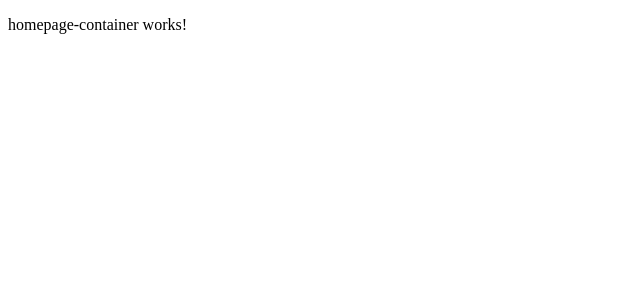
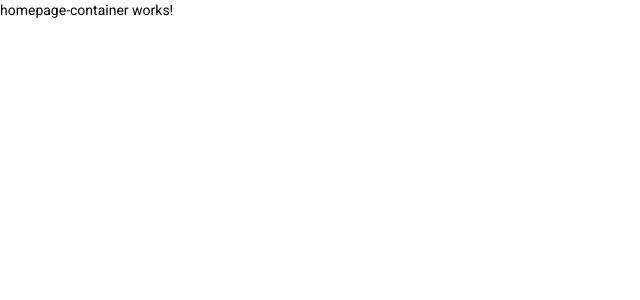
Before and after one commit to dawid-szymczak-ynd/miku, an Angular app: page / in a window 1280 px wide. Shown: the top 300 px of the page, without its empty margins (0-640 px from the left). Built offline with nearby package versions, Linux system fonts and the light colour scheme.

Commit message:
chore(miku-credit-front): add angular material - #4

```diff
--- a/angular.json
+++ b/angular.json
@@ -21,11 +21,11 @@
             "polyfills": "apps/miku-credit-front/src/polyfills.ts",
             "tsConfig": "apps/miku-credit-front/tsconfig.app.json",
             "aot": true,
-            "assets": [
-              "apps/miku-credit-front/src/favicon.ico",
-              "apps/miku-credit-front/src/assets"
+            "assets": ["apps/miku-credit-front/src/favicon.ico", "apps/miku-credit-front/src/assets"],
+            "styles": [
+              "./node_modules/@angular/material/prebuilt-themes/indigo-pink.css",
+              "apps/miku-credit-front/src/styles.scss"
             ],
-            "styles": ["apps/miku-credit-front/src/styles.scss"],
             "scripts": []
           },
           "configurations": {
@@ -80,10 +80,7 @@
         "lint": {
           "builder": "@angular-devkit/build-angular:tslint",
           "options": {
-            "tsConfig": [
-              "apps/miku-credit-front/tsconfig.app.json",
-              "apps/miku-credit-front/tsconfig.spec.json"
-            ],
+            "tsConfig": ["apps/miku-credit-front/tsconfig.app.json", "apps/miku-credit-front/tsconfig.spec.json"],
             "exclude": ["**/node_modules/**", "!apps/miku-credit-front/**/*"]
           }
         },
@@ -120,10 +117,7 @@
           "builder": "@angular-devkit/build-angular:tslint",
           "options": {
             "tsConfig": ["apps/miku-credit-front-e2e/tsconfig.e2e.json"],
-            "exclude": [
-              "**/node_modules/**",
-              "!apps/miku-credit-front-e2e/**/*"
-            ]
+            "exclude": ["**/node_modules/**", "!apps/miku-credit-front-e2e/**/*"]
           }
         }
       }
@@ -166,10 +160,7 @@
         "lint": {
           "builder": "@angular-devkit/build-angular:tslint",
           "options": {
-            "tsConfig": [
-              "apps/api/tsconfig.app.json",
-              "apps/api/tsconfig.spec.json"
-            ],
+            "tsConfig": ["apps/api/tsconfig.app.json", "apps/api/tsconfig.spec.json"],
             "exclude": ["**/node_modules/**", "!apps/api/**/*"]
           }
         },
@@ -192,10 +183,7 @@
         "lint": {
           "builder": "@angular-devkit/build-angular:tslint",
           "options": {
-            "tsConfig": [
-              "libs/api-interfaces/tsconfig.lib.json",
-              "libs/api-interfaces/tsconfig.spec.json"
-            ],
+            "tsConfig": ["libs/api-interfaces/tsconfig.lib.json", "libs/api-interfaces/tsconfig.spec.json"],
             "exclude": ["**/node_modules/**", "!libs/api-interfaces/**/*"]
           }
         },
@@ -247,10 +235,7 @@
         "lint": {
           "builder": "@angular-devkit/build-angular:tslint",
           "options": {
-            "tsConfig": [
-              "apps/book-keeper/tsconfig.app.json",
-              "apps/book-keeper/tsconfig.spec.json"
-            ],
+            "tsConfig": ["apps/book-keeper/tsconfig.app.json", "apps/book-keeper/tsconfig.spec.json"],
             "exclude": ["**/node_modules/**", "!apps/book-keeper/**/*"]
           }
         },
@@ -302,10 +287,7 @@
         "lint": {
           "builder": "@angular-devkit/build-angular:tslint",
           "options": {
-            "tsConfig": [
-              "apps/subcriptio-muneris/tsconfig.app.json",
-              "apps/subcriptio-muneris/tsconfig.spec.json"
-            ],
+            "tsConfig": ["apps/subcriptio-muneris/tsconfig.app.json", "apps/subcriptio-muneris/tsconfig.spec.json"],
             "exclude": ["**/node_modules/**", "!apps/subcriptio-muneris/**/*"]
           }
         },
@@ -328,10 +310,7 @@
         "lint": {
           "builder": "@angular-devkit/build-angular:tslint",
           "options": {
-            "tsConfig": [
-              "tools/tsconfig.tools.json",
-              "tools/tsconfig.spec.json"
-            ],
+            "tsConfig": ["tools/tsconfig.tools.json", "tools/tsconfig.spec.json"],
             "exclude": ["**/node_modules/**", "!tools/scripts/**"]
           }
         },
@@ -358,10 +337,7 @@
               "libs/miku-credit-front/homepage/tsconfig.lib.json",
               "libs/miku-credit-front/homepage/tsconfig.spec.json"
             ],
-            "exclude": [
-              "**/node_modules/**",
-              "!libs/miku-credit-front/homepage/**/*"
-            ]
+            "exclude": ["**/node_modules/**", "!libs/miku-credit-front/homepage/**/*"]
           }
         },
         "test": {
--- a/apps/miku-credit-front/src/app/app.module.ts
+++ b/apps/miku-credit-front/src/app/app.module.ts
@@ -1,6 +1,7 @@
 import { HttpClientModule } from '@angular/common/http';
 import { NgModule } from '@angular/core';
 import { BrowserModule } from '@angular/platform-browser';
+import { BrowserAnimationsModule } from '@angular/platform-browser/animations';
 import { RouterModule } from '@angular/router';
 
 import { AppComponent } from './app.component';
@@ -8,7 +9,7 @@ import { routes } from './main.routes';
 
 @NgModule({
   declarations: [AppComponent],
-  imports: [BrowserModule, HttpClientModule, RouterModule.forRoot(routes)],
+  imports: [BrowserModule, HttpClientModule, RouterModule.forRoot(routes), BrowserAnimationsModule],
   providers: [],
   bootstrap: [AppComponent],
 })
--- a/apps/miku-credit-front/src/index.html
+++ b/apps/miku-credit-front/src/index.html
@@ -6,8 +6,10 @@
     <base href="/" />
     <meta name="viewport" content="width=device-width, initial-scale=1" />
     <link rel="icon" type="image/x-icon" href="favicon.ico" />
+    <link href="https://fonts.googleapis.com/css?family=Roboto:300,400,500&display=swap" rel="stylesheet" />
+    <link href="https://fonts.googleapis.com/icon?family=Material+Icons" rel="stylesheet" />
   </head>
-  <body>
+  <body class="mat-typography">
     <miku-credit-root></miku-credit-root>
   </body>
 </html>
--- a/apps/miku-credit-front/src/styles.scss
+++ b/apps/miku-credit-front/src/styles.scss
@@ -1 +1,10 @@
 /* You can add global styles to this file, and also import other style files */
+
+html,
+body {
+  height: 100%;
+}
+body {
+  margin: 0;
+  font-family: Roboto, 'Helvetica Neue', sans-serif;
+}
```
Also changed, not shown: package.json (+11 -9 lines), 1 other file (tests, documents, lock files or other folders).
